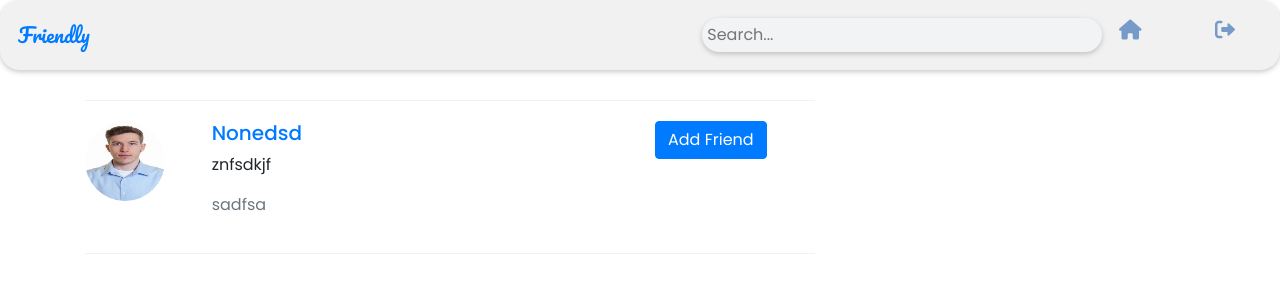
After one commit to Jyothish9988/Friendly, a Django app: template friendly/templates/search_result.html in a window 1280 px wide. The commit adds this page. Shown: the top 300 px of the page. Run offline with Django 5.2, Linux system fonts and the light colour scheme; the template is opened without the code that fills it: values that come from a table or form of the project are taken from there, others are empty; data comes from the database, SQL or seed files in the repository; some libraries are stand-ins or nearby versions.

Commit message:
next fd req

```diff
--- a/friendly/home/models.py
+++ b/friendly/home/models.py
@@ -18,6 +18,10 @@ class Post(models.Model):
         ('gallery', 'Gallery'),
         ('video', 'Video'),
     )
+    FOR_KIDS = (
+        ('yes', 'Yes'),
+        ('no', 'No'),
+    )
 
     uploaded_by = models.ForeignKey(User, on_delete=models.CASCADE)
     title = models.CharField(max_length=200)
@@ -28,6 +32,7 @@ class Post(models.Model):
     image = models.ImageField(upload_to='images/', null=True, blank=True)
     location = models.CharField(max_length=255, null=True, blank=True)
     file_type = models.CharField(max_length=20, choices=FILE_TYPE_CHOICES, default='')
+    lim = models.CharField(max_length=20, choices=FOR_KIDS, default='')
 
     def __str__(self):
         return self.title
@@ -46,7 +51,6 @@ class UserProfile(models.Model):
     gender = models.CharField(max_length=1, choices=GENDER_CHOICES, null=True, blank=True)
     date_of_birth = models.DateField(null=True, blank=True)
     location = models.CharField(max_length=255, null=True, blank=True)
-    email = models.EmailField(unique=True, null=True, blank=True)
     phone_number = models.CharField(max_length=15, null=True, blank=True)
     uploaded_at = models.DateTimeField(auto_now_add=True, null=True, blank=True)
 
--- a/friendly/home/urls.py
+++ b/friendly/home/urls.py
@@ -1,6 +1,6 @@
 from django.urls import path
 from . import views
-
+from .views import SearchResultsView
 
 urlpatterns = [
     path('', views.user_login, name='user_login'),
@@ -16,4 +16,7 @@ urlpatterns = [
 
     path('profile', views.profile, name='profile'),
     path('profile_update/<int:user_id>/', views.profile_update, name='profile_update'),
+
+    path("search/", SearchResultsView.as_view(), name="search_results"),
+
 ]
--- a/friendly/templates/header.html
+++ b/friendly/templates/header.html
@@ -22,28 +22,22 @@
                 <div class="logoBox">
                     <a class="navbar-brand" href="#">Friendly</a>
                 </div>
+
+
                 <div class="searchBox" data-toggle="modal" data-target="#searchmodal" data-id="search-box">
-                    <input type="search" id="user-search" data-search placeholder="Search...">
-                    <button class="search__clear">&times;</button>
-                    <div class="recent-search">
-                        <button class="clear-btn" disabled>No Recent Items</button>
-                        <div class="recent-search__list"></div>
-                    </div>
+                    <form action="{% url 'search_results' %}" method="get">
+                         <input name="q" type="text" placeholder="Search..." style="width: 400px;">
+                    </form>
+
                 </div>
-                <div id="list" class="list" data-searchable data-id="results-list"></div>
+
+
+
             </div>
             <div class="iconBox2">
-
-                <i class="fa-solid fa-house"></i>
-
-                <i class="fa-solid fa-circle-plus" data-target="#myModal" data-toggle="modal"></i>
-
-                <i class="fa-brands fa-facebook-messenger"></i>
-
-                <i class="fa-solid fa-bell"></i>
-
-                <a href="{% url 'profile'%}">
-                  <label><img src="{% static 'Deploy/assets/images/OIP.jpg' %}" alt="user"></label>
+                <i class=""></i>
+                <a href="{% url 'dashboard' %}" class="logout-link">
+                    <i class="fa-solid fa-house"></i>
                 </a>
 
                 <a href="{% url 'user_logout' %}" class="logout-link">
--- /dev/null
+++ b/friendly/templates/search_result.html
@@ -0,0 +1,65 @@
+<!DOCTYPE html>
+<html lang="en">
+<head>
+
+    <meta charset="utf-8">
+    <title>Friend List</title>
+    <meta name="viewport" content="width=device-width, initial-scale=1">
+    <link href="https://netdna.bootstrapcdn.com/bootstrap/4.0.0-beta/css/bootstrap.min.css" rel="stylesheet">
+    <style type="text/css">
+        body {
+            margin-top: 20px;
+            background: #FAFAFA;
+        }
+        .people-nearby .nearby-user {
+            padding: 20px 0;
+            border-top: 1px solid #f1f2f2;
+            border-bottom: 1px solid #f1f2f2;
+            margin-bottom: 20px;
+        }
+        img.profile-photo-lg {
+            height: 80px;
+            width: 80px;
+            border-radius: 50%;
+        }
+    </style>
+    {% include 'header.html' %}
+</head>
+<body>
+    <div class="container">
+        <div class="row">
+            <div class="col-md-8">
+                <div class="people-nearby">
+                    {% for user in object_list %}
+                    <div class="nearby-user">
+                        <div class="row">
+                            <div class="col-md-2 col-sm-2">
+                                <img src="{{ user.profile_picture.url }}" alt="user" class="profile-photo-lg">
+                            </div>
+                            <div class="col-md-7 col-sm-7">
+                                <h5><a href="#" class="profile-link">{{ user.full_name }}</a></h5>
+                                <p>{{ user.bio }}</p>
+                                <!-- Assuming you have a location or distance field -->
+                                <p class="text-muted">{{ user.location }}</p>
+                            </div>
+                            <div class="col-md-3 col-sm-3">
+                                <button class="btn btn-primary pull-right">Add Friend</button>
+                            </div>
+                        </div>
+                    </div>
+                    {% endfor %}
+                    {% if not object_list %}
+                        <p>No users found.</p>
+                    {% endif %}
+                </div>
+            </div>
+        </div>
+    </div>
+    <script src="https://code.jquery.com/jquery-1.10.2.min.js"></script>
+    <script src="https://netdna.bootstrapcdn.com/bootstrap/4.0.0-beta/js/bootstrap.min.js"></script>
+
+
+
+
+</body>
+</html>
```
Also changed, not shown: friendly/home/views.py (+21 -5 lines), friendly/static/Deploy/assets/script.js (deleted, +0 -113 lines), friendly/templates/dashboard.html (+35 -17 lines), friendly/db.sqlite3, friendly/home/migrations/0012_post_lim_alter_userprofile_username.py (added), friendly/home/migrations/0013_remove_userprofile_email_alter_post_lim.py (added), friendly/profile_pictures/OIP.jpg (added), 1 other file.
